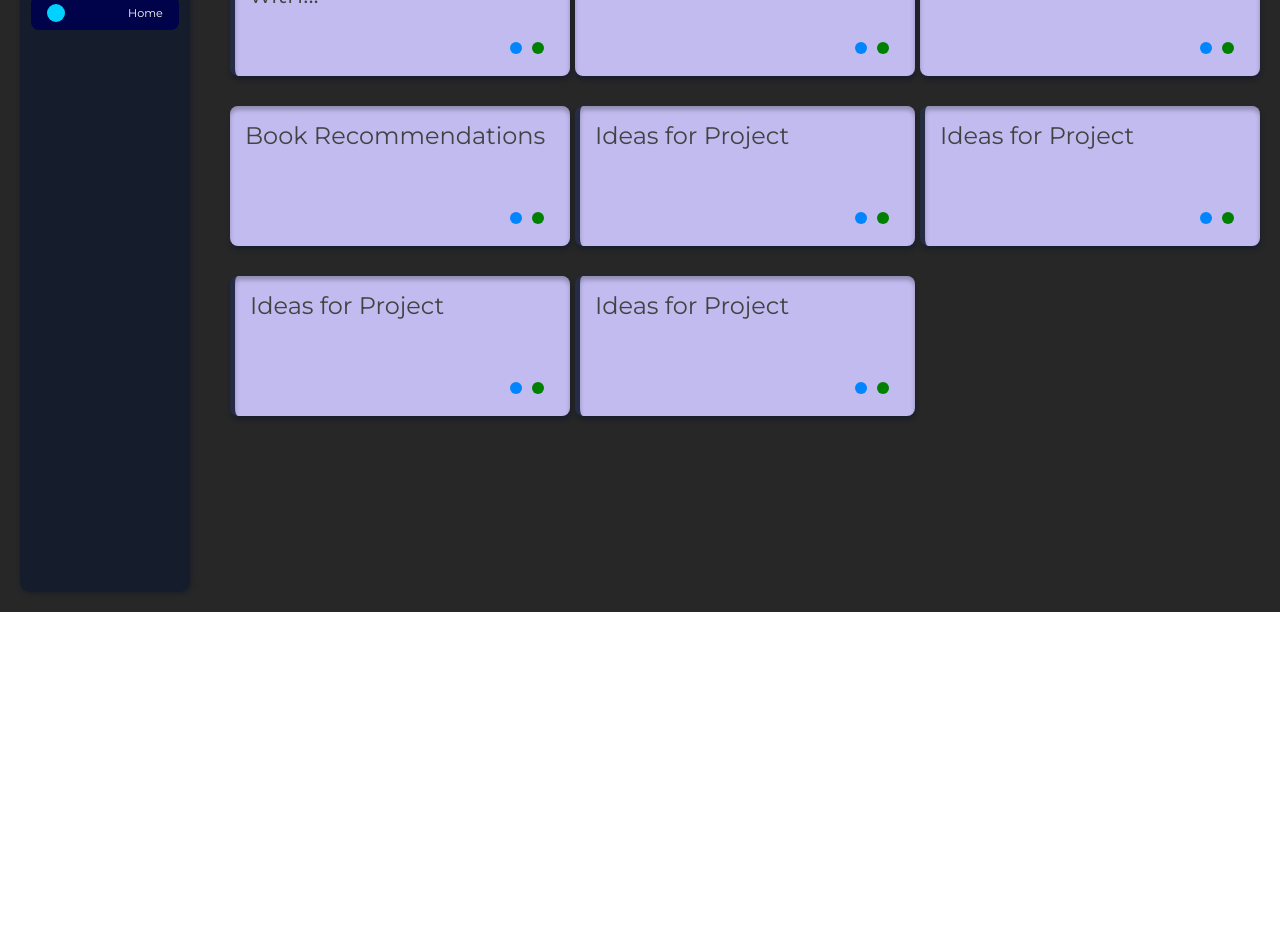
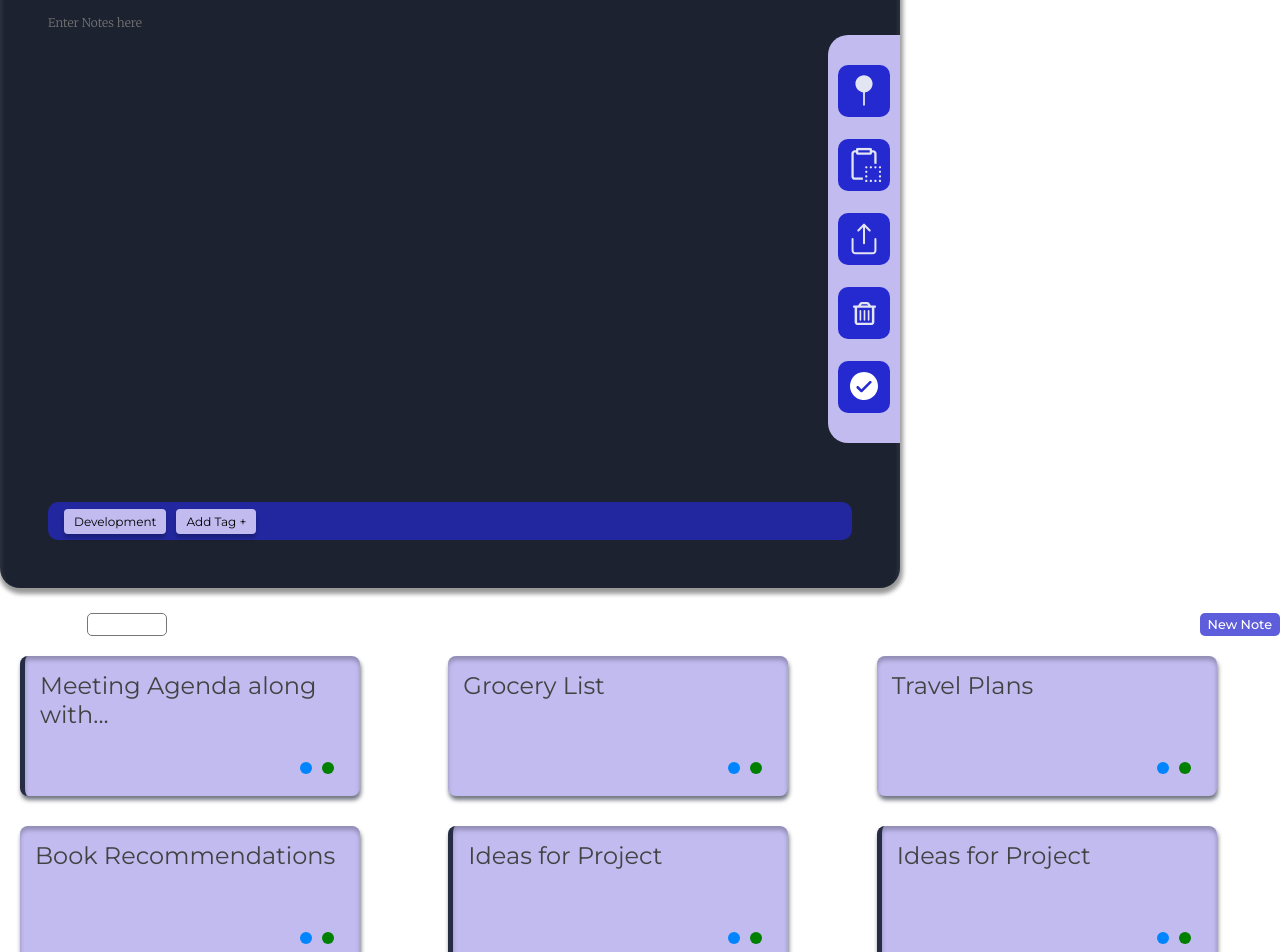
Before and after one commit to karansethia/React-Notes, a React (Vite) app: page /user/1 in a window 1280 px wide. Shown: the part 180-1132 px from the top of the page. Before the commit the page ends 800 px from the top, so only its background shows below. Built offline with nearby package versions, Linux system fonts and the light colour scheme.

Commit message:
NewNote Page structure

```diff
--- a/src/App.jsx
+++ b/src/App.jsx
@@ -2,11 +2,13 @@ import React from "react";
 import "./App.css";
 import NoteDash from "./User/Pages/NoteDash";
 import Navbar from "./User/Components/Navbar/Navbar";
+import Newnote from "./User/Pages/NewNote";
+import NoteEditor from "./User/Components/NoteEditor/NoteEditor";
 
 const App = () => {
   return (
     <div className="App">
-      <NoteDash />
+      <Newnote />
     </div>
   );
 };
--- a/src/User/Components/NoteEditor/NoteEditor.module.css
+++ b/src/User/Components/NoteEditor/NoteEditor.module.css
@@ -58,6 +58,7 @@
 
 .sidebar {
   border-radius: 20px 0 0 20px;
+  z-index: 10;
   display: flex;
   flex-direction: column;
   align-items: center;
--- a/src/User/Components/NoteList/Notelist.jsx
+++ b/src/User/Components/NoteList/Notelist.jsx
@@ -1,7 +1,7 @@
 import React from "react";
 import classes from "./Notelist.module.css";
-import NoteElement from "../NoteElement/NoteElement";
-import notesData from "../../../data";
+
+import Notes from "../Notes/Notes";
 
 const Notelist = () => {
   return (
@@ -17,18 +17,7 @@ const Notelist = () => {
         </div>
         <button>New Note</button>
       </div>
-      <div className={classes.notecontainer}>
-        {notesData.map((note) => (
-          <NoteElement
-            key={note.id}
-            id={note.id}
-            title={note.title}
-            content={note.content}
-            includedtags={note.includedTags}
-            ispin={note.isPin}
-          />
-        ))}
-      </div>
+      <Notes />
     </div>
   );
 };
--- a/src/User/Components/NoteList/Notelist.module.css
+++ b/src/User/Components/NoteList/Notelist.module.css
@@ -31,11 +31,3 @@ button {
   border: none;
   border-radius: 5px;
 }
-
-.notecontainer {
-  display: grid;
-  grid-template-columns: 1fr 1fr 1fr;
-  grid-auto-rows: max-content;
-  row-gap: 30px;
-  column-gap: 5px;
-}
--- /dev/null
+++ b/src/User/Components/Notes/Notes.jsx
@@ -0,0 +1,23 @@
+import React from "react";
+import NoteElement from "../NoteElement/NoteElement";
+import notesData from "../../../data";
+import classes from "./Notes.module.css";
+
+const Notes = () => {
+  return (
+    <div className={classes.notecontainer}>
+      {notesData.map((note) => (
+        <NoteElement
+          key={note.id}
+          id={note.id}
+          title={note.title}
+          content={note.content}
+          includedtags={note.includedTags}
+          ispin={note.isPin}
+        />
+      ))}
+    </div>
+  );
+};
+
+export default Notes;
--- /dev/null
+++ b/src/User/Components/Notes/Notes.module.css
@@ -0,0 +1,7 @@
+.notecontainer {
+  display: grid;
+  grid-template-columns: 1fr 1fr 1fr;
+  grid-auto-rows: max-content;
+  row-gap: 30px;
+  column-gap: 5px;
+}
--- a/src/User/Pages/NewNote.jsx
+++ b/src/User/Pages/NewNote.jsx
@@ -1,7 +1,19 @@
 import React from "react";
+import classes from "./Newnote.module.css";
+import Navbar from "../Components/Navbar/Navbar";
+import NoteEditor from "../Components/NoteEditor/NoteEditor";
+import Notelist from "../Components/NoteList/Notelist";
 
-const NewNote = () => {
-  return <div>NewNote</div>;
+const Newnote = () => {
+  return (
+    <div className={classes.container}>
+      <Navbar />
+      <div className={classes.wrapper}>
+        <NoteEditor />
+        <Notelist />
+      </div>
+    </div>
+  );
 };
 
-export default NewNote;
+export default Newnote;
--- /dev/null
+++ b/src/User/Pages/Newnote.module.css
@@ -0,0 +1,9 @@
+.container {}
+
+.wrapper {
+  width: 100%;
+}
+
+.wrapper:first-child {
+  width: 1200px
+}
```
